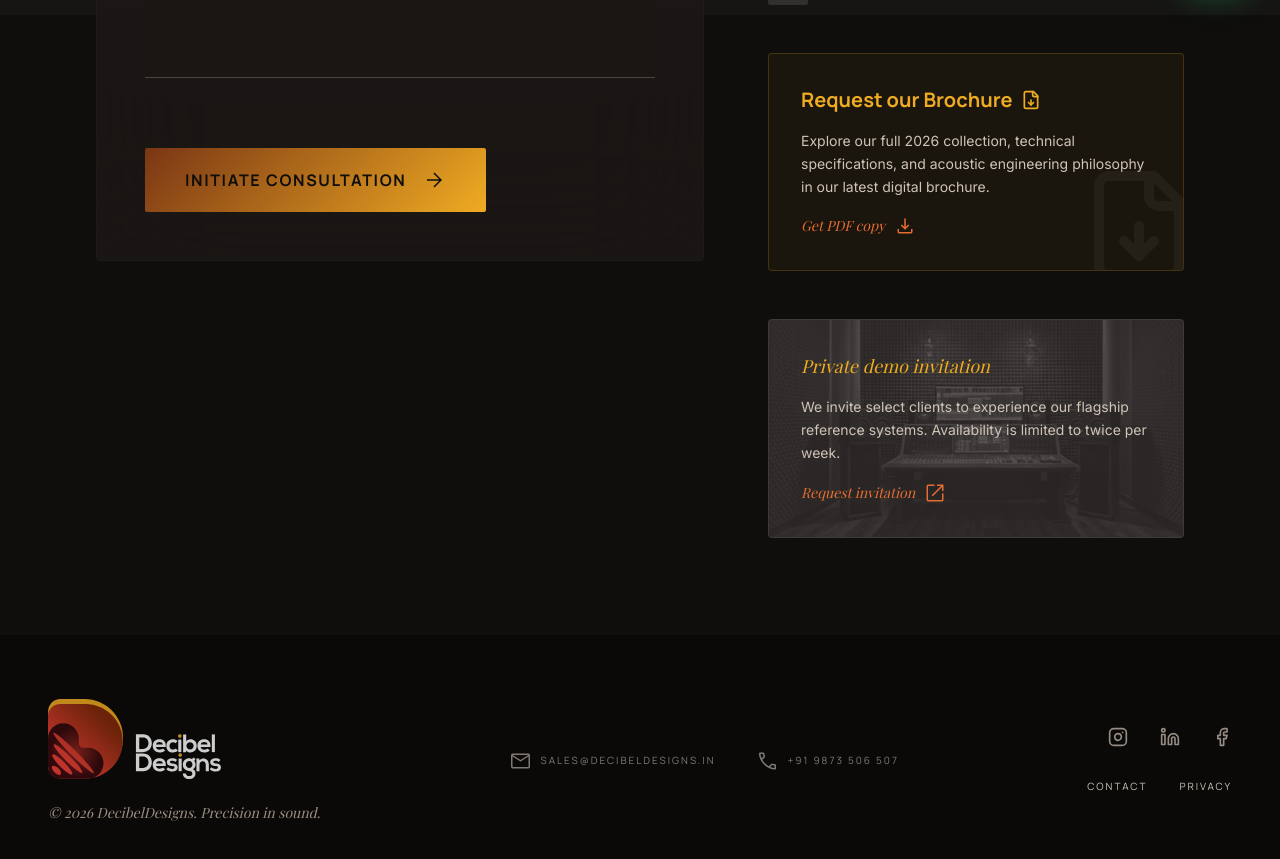
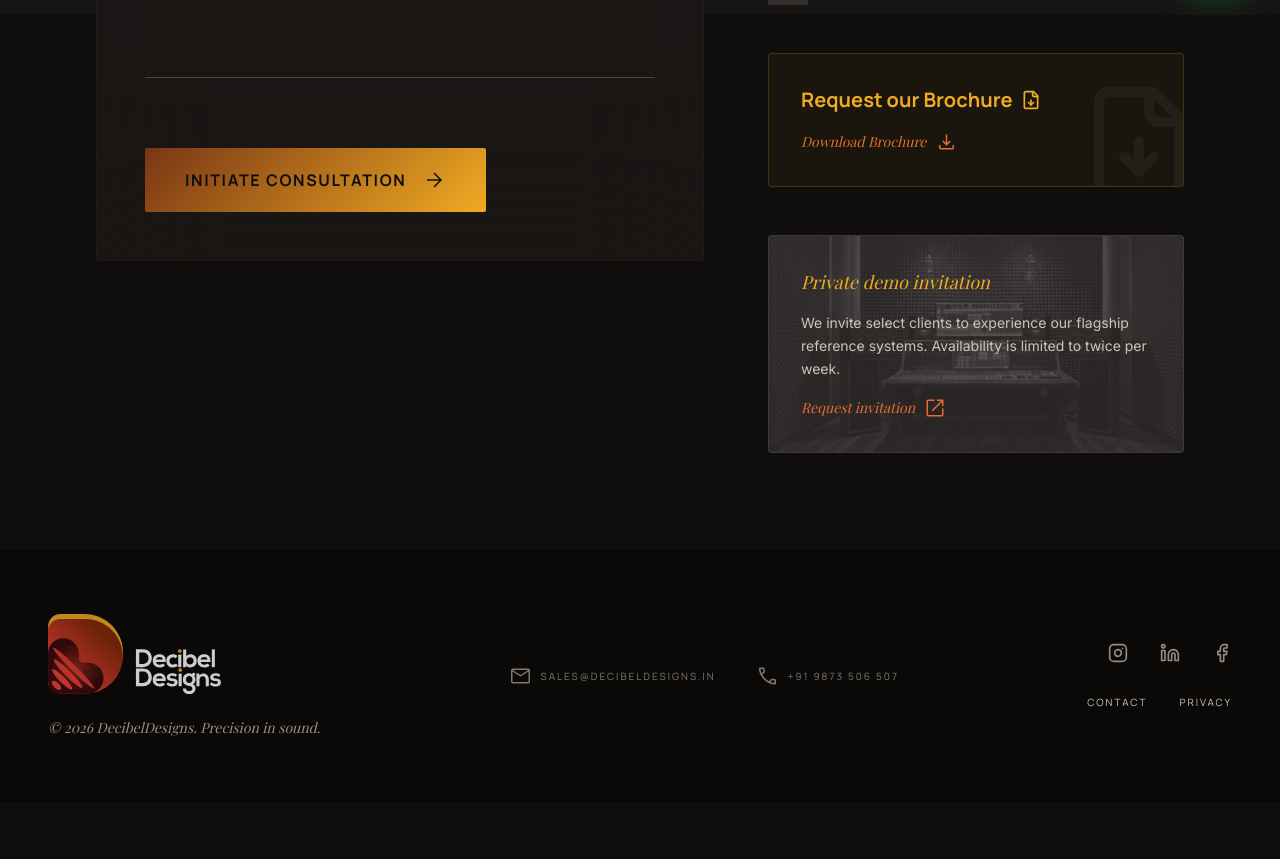
Before and after one commit to dhvl/decibeldesigns, a Next.js app in the folder web/: page /contact in a window 1280 px wide. Shown: the part 785-1644 px from the top of the page. After the commit the page ends 1587 px from the top, so only its background shows below. Built offline with nearby package versions, Linux system fonts and the light colour scheme; no server answers; grey boxes are pictures that could not be loaded.

Commit message:
Sync user changes on contact page

```diff
--- a/web/src/app/contact/page.tsx
+++ b/web/src/app/contact/page.tsx
@@ -162,11 +162,11 @@ export default function ContactPage() {
                 Request our Brochure
                 <FileDown size={20} className="group-hover:translate-y-1 transition-transform" />
               </h4>
-              <p className="text-sm text-on-surface-variant leading-relaxed">
+              {/* <p className="text-sm text-on-surface-variant leading-relaxed">
                 Explore our full 2026 collection, technical specifications, and acoustic engineering philosophy in our latest digital brochure.
-              </p>
+              </p> */}
               <button className="inline-flex items-center gap-2 text-secondary font-accent italic text-sm hover:text-primary transition-colors">
-                Get PDF copy
+                Download Brochure
                 <span className="material-symbols-outlined text-sm">download</span>
               </button>
             </div>
```
